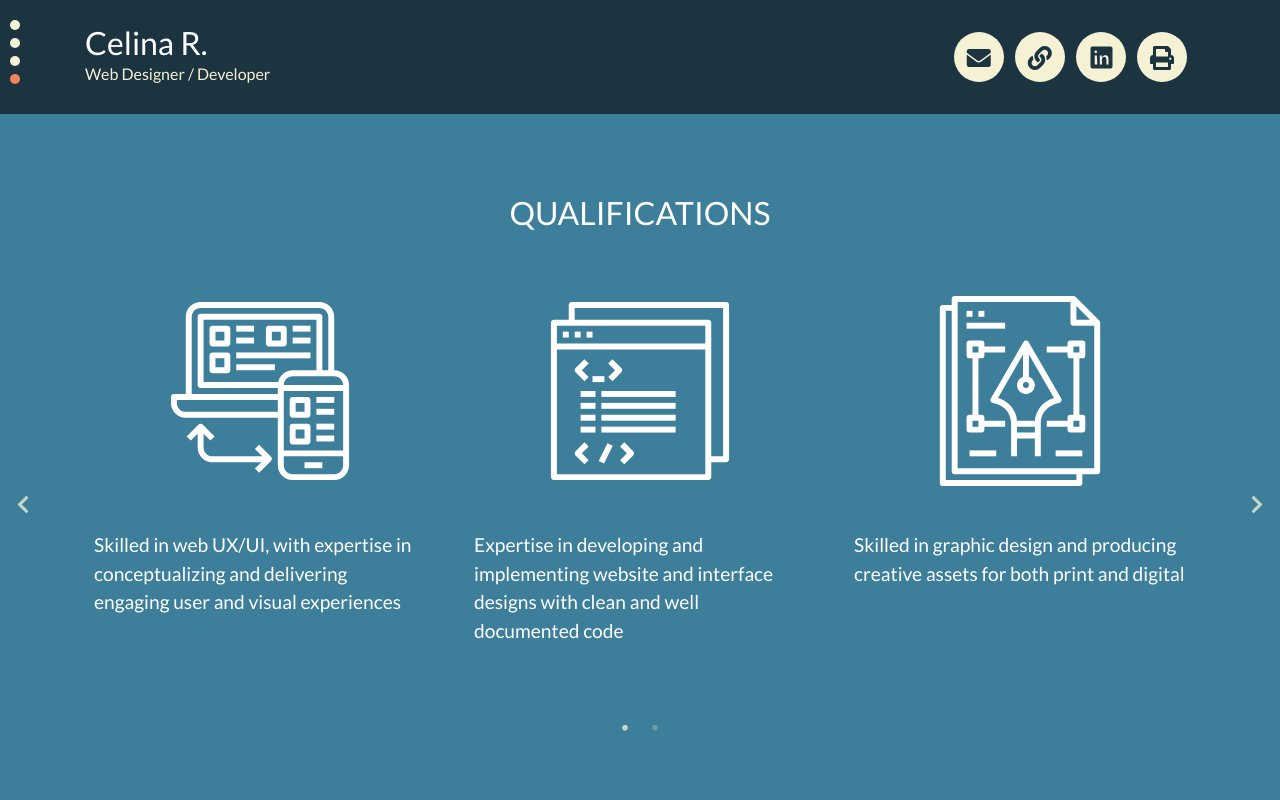
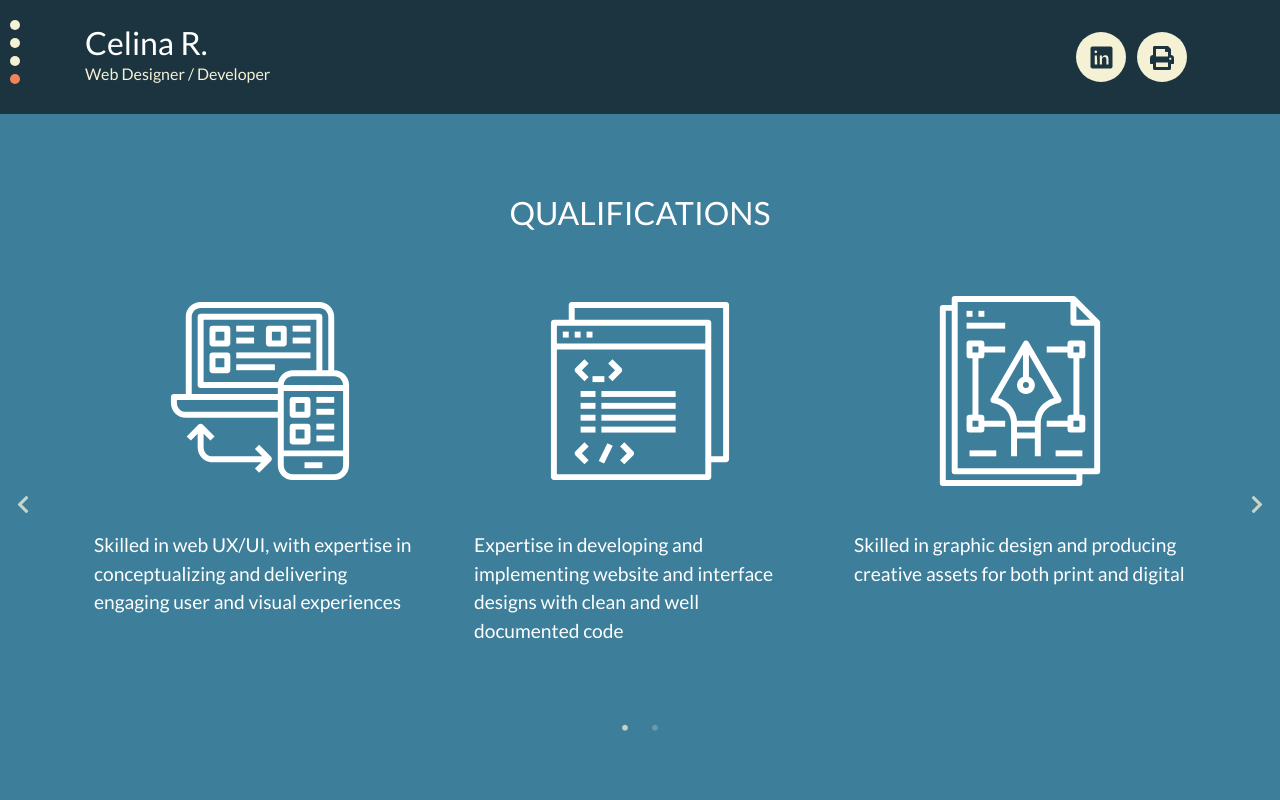
Before and after one commit to cee-r/resume, a plain HTML site: page index.html in a window 1280 px wide. Shown: the top 800 px of the page. Drawn offline with nearby package versions, Linux system fonts and the light colour scheme.

Commit message:
Update index.html

```diff
--- a/index.html
+++ b/index.html
@@ -42,8 +42,6 @@
         <div class="contact col py-4">
           <ul>
             <!-- <li><a href="tel:6476069547" class="phone"><span class="off-screen">(647) 606-9547</a></li> -->
-            <li><a href="mailto:me@celinarespall.com" class="email"><span class="off-screen">me@celinarespall.com</span></a></li>
-            <li><a href="https://celinarespall.com" target="_blank" class="site"><span class="off-screen">celinarespall.com</span></a></li>
             <li><a href="https://www.linkedin.com/in/celina-r-25536651/" target="_blank" class="linkedin"><span class="off-screen">https://www.linkedin.com/in/celina-r-25536651/</span></a></li>
             <!-- <li><a href="#" class="pdf"><span class="off-screen">PDF</span></a></li> -->
             <li><a role="button" onclick="window.print();return false;" class="print"><span class="off-screen">Print</span></a></li>
```
